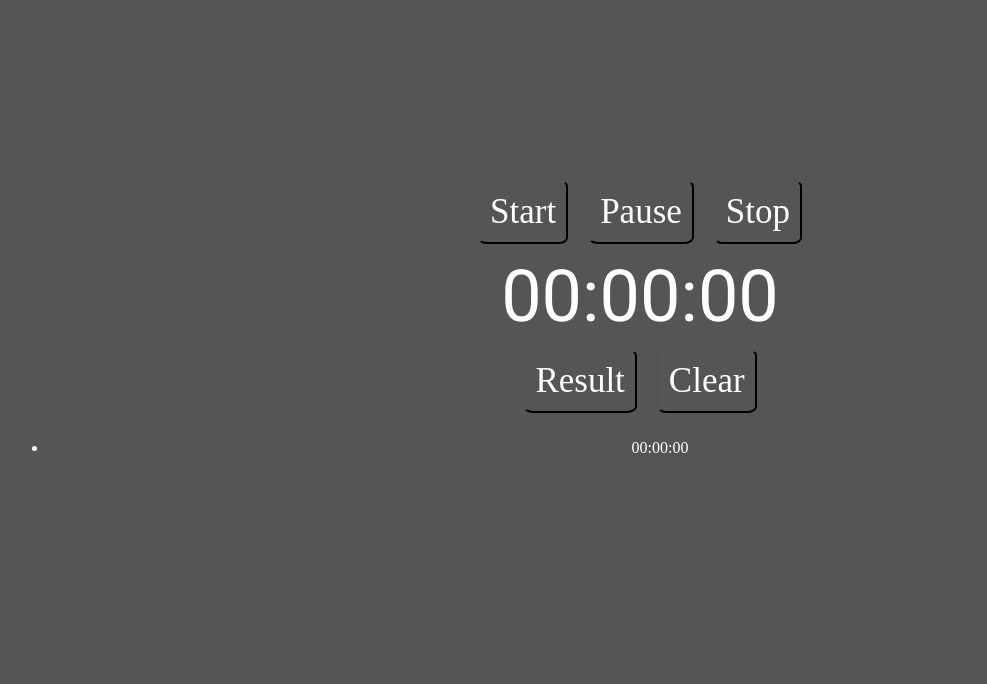
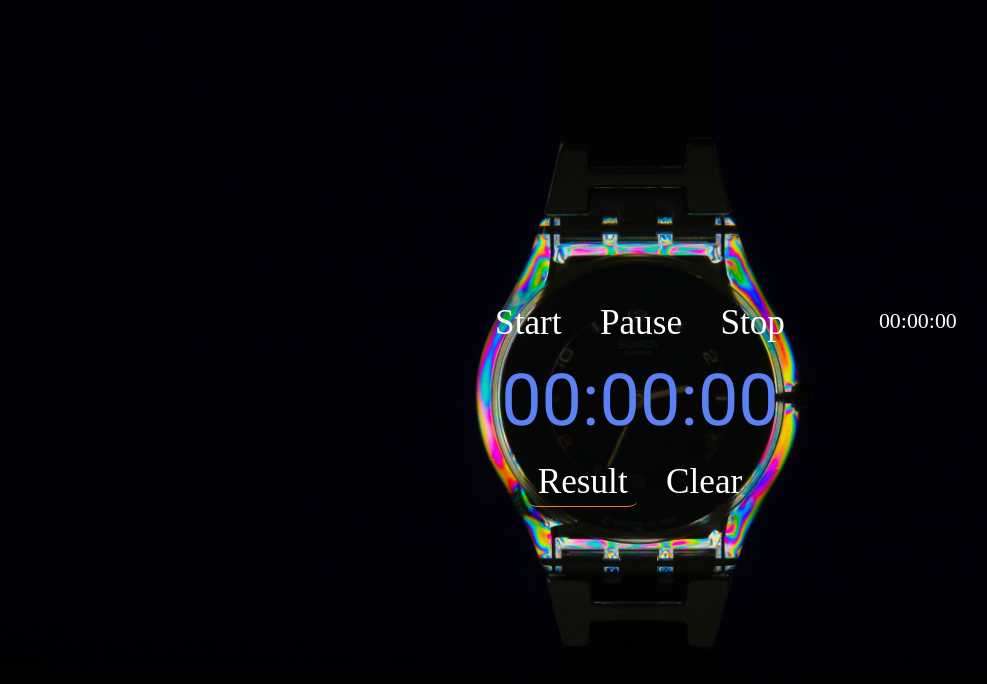
Before and after one commit to darokrk/Stopwatch-React, a React app: page / in a window 1280 px wide. Both pictures are taken after a click on the button "Result". Shown: the top 684 px of the page, without its empty margins (0-987 px from the left). Built offline with nearby package versions, Linux system fonts and the light colour scheme.

Commit message:
Created styles files

```diff
--- a/src/components/Button.css
+++ b/src/components/Button.css
@@ -1,9 +1,30 @@
 .button {
-  margin: 10px;
-  padding: 10px;
-  font-size: 35px;
+  max-height: 55px;
+  margin: 0.6rem;
+  padding: 0.6rem;
+  font-size: 2.2rem;
   font-family: inherit;
-  color: inherit;
   border-radius: 10%;
   background: inherit;
+  border: none;
+  cursor: pointer;
+  transition: 0.5s;
+  -webkit-background-clip: text;
+  -webkit-text-fill-color: transparent;
+  background-image: linear-gradient(to right,
+    #FC7233,
+    #FC7233 50%,
+    #fff 50%);
+  background-size: 200% 100%;
+  background-position: 100%;
 }
+
+.button:hover {
+  transition: all 0.3s cubic-bezier(0.000, 0.000, 0.230, 1);
+  background-position: 0%;
+}
+
+.button:focus {
+  outline: none;
+  border-bottom: 1px solid #FC7233;
+}
--- /dev/null
+++ b/src/components/ListElement.css
@@ -0,0 +1,3 @@
+.resultsElement {
+  padding: 0.2rem;
+}
--- a/src/components/ListElement.js
+++ b/src/components/ListElement.js
@@ -1,7 +1,8 @@
 import React from "react";
+import styles from "./ListElement.css";
 
 const ListElement = props => {
-  return <li>{props.result}</li>;
+  return <li className={styles.resultsElement}>{props.result}</li>;
 };
 
 export default ListElement;
--- /dev/null
+++ b/src/components/ResultList.css
@@ -0,0 +1,7 @@
+.resultsList {
+  position: absolute;
+  right: 25%;
+  font-size: 1.37rem;
+  padding: 0;
+  list-style-type: none;
+}
--- a/src/components/ResultList.js
+++ b/src/components/ResultList.js
@@ -1,11 +1,12 @@
 import React from "react";
 import ListElement from "./ListElement";
+import styles from "./ResultList.css";
 
 const ResultList = props => {
   const results = props.results.map(result => (
     <ListElement key={result} result={result} />
   ));
-  return <ul>{results}</ul>;
+  return <ul className={styles.resultsList}>{results}</ul>;
 };
 
 export default ResultList;
--- a/src/components/Stopwatch.css
+++ b/src/components/Stopwatch.css
@@ -1,4 +1,6 @@
 .stopwatch {
   font-family: 'Roboto', sans-serif;
-  font-size: 72px;
+  font-size: 4.5rem;
+  color: rgb(91, 129, 243);
+  /* color: rgb(196, 33, 33); */
 }
--- a/src/containers/App.css
+++ b/src/containers/App.css
@@ -1,11 +1,26 @@
 @import url('https://fonts.googleapis.com/css?family=Roboto');
 
+* {
+  box-sizing: border-box;
+}
+
 body {
-  background: #555555;
+  height: 100vh;
+  margin: 0;
+  padding: 0;
   color: #fff;
+  background: url('../images/daniele-levis-pelusi-672107-unsplash.jpg');
+  background-size: cover;
+  background-position: center;
+  display: flex;
+  align-items: center;
+  justify-content: center;
 }
 
 .container {
+  display: flex;
   text-align: center;
-  margin: 170px auto;
+  margin: auto;
+  background-size: cover;
+  background-position: center;
 }
--- a/src/containers/App.js
+++ b/src/containers/App.js
@@ -151,15 +151,19 @@ class App extends Component {
 
   render() {
     return (
+      <React.Fragment>
         <div className={styles.container}>
+          <div>
             <Button text={"Start"} handleClick={this.start} />
             <Button text={"Pause"} handleClick={this.pause} />
             <Button text={"Stop"} handleClick={this.stop} />
             <Stopwatch timeDisplay={this.format} />
             <Button text={"Result"} handleClick={this.addResult} />
             <Button text={"Clear"} handleClick={this.clearResults} />
+          </div>
           <ResultList results={this.state.results} />
         </div>
+      </React.Fragment>
     );
   }
 }
```
Lines whose indentation alone changed are shown as unchanged.
